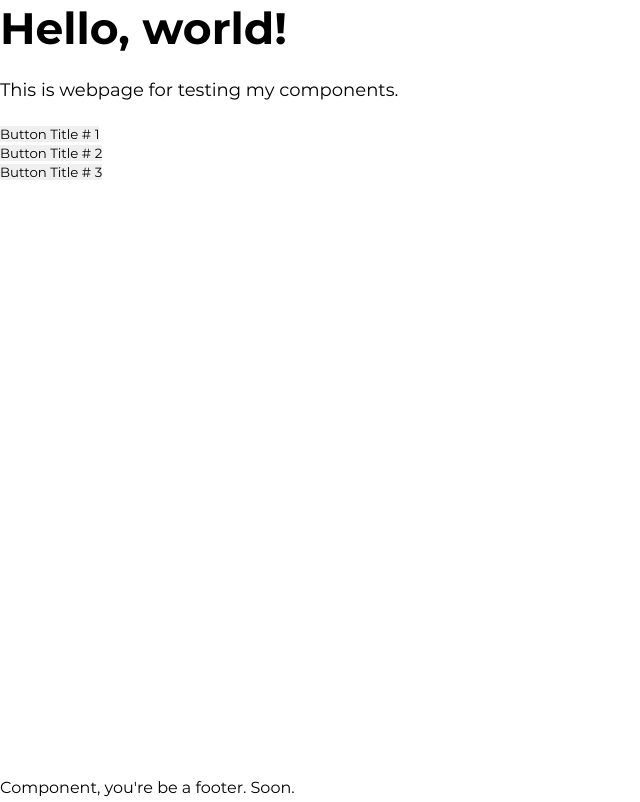
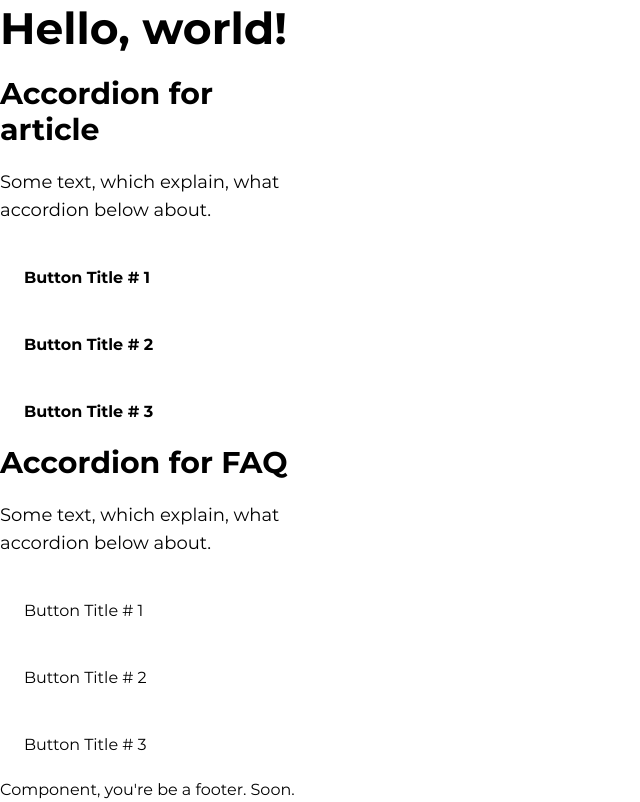
Before and after one commit to 51ned/2023_legacy, a Next.js app: page / in a window 1280 px wide. Shown: the whole page, without its empty margins (0-640 px from the left). Built offline with nearby package versions, Linux system fonts and the light colour scheme; no server answers.

Commit message:
overhead?

```diff
--- a/components/generic/accordion.tsx
+++ b/components/generic/accordion.tsx
@@ -7,14 +7,22 @@ interface AccordionItemProps {
   buttonID: string,
   buttonTitle: string,
   content: string | React.ReactNode,
-  contentID: string
+  contentID: string,
 }
+
 interface AccordionProps {
-  data: AccordionItemProps[]
+  containerTag?: keyof JSX.IntrinsicElements,
+  contentTag?: keyof JSX.IntrinsicElements,
+  data: AccordionItemProps[],
+  buttonTag?: keyof JSX.IntrinsicElements,
 }
 
 
-export function Accordion(pr: AccordionProps) {
+export function Accordion({
+  containerTag: Tag = 'div',
+  ...pr
+}: AccordionProps) {
+
   const [activeIndex, setActiveIndex] = useState<number | null>(null)
   const handleClick = (index: number) => {
     index === activeIndex ? setActiveIndex(null) : setActiveIndex(index)
@@ -23,9 +31,10 @@ export function Accordion(pr: AccordionProps) {
   return (
     <>
       {(pr.data).map((item, index) => (
-        <div key={index}>
+        <Tag key={index}>
           <Button
             buttonID={item.buttonID}
+            buttonTag={pr.buttonTag}
             buttonTitle={item.buttonTitle}
             controlledID={item.contentID}
             handleClick={() => handleClick(index)}
@@ -38,10 +47,12 @@ export function Accordion(pr: AccordionProps) {
           <Card
             content={item.content}
             contentID={item.contentID}
+            contentTag={pr.contentTag}
             controllingID={item.buttonID}
             isActive={index === activeIndex}
+            withStyle='expanding'
           />
-        </div>
+        </Tag>
       ))}
     </>
   )
--- a/components/generic/button.module.css
+++ b/components/generic/button.module.css
@@ -1,3 +1,10 @@
+.common_style {
+  cursor: pointer;
+  font-size: var(--smaller_font_size);
+  padding: var(--small_pad);
+  width: 100%;
+}
+
 .accordion_style {}
 
 .accordion_style_active {}
--- a/components/generic/button.tsx
+++ b/components/generic/button.tsx
@@ -14,6 +14,7 @@ type StyleEnum = typeof StyleEnum[keyof typeof StyleEnum]
 
 interface ButtonProps {
   buttonID: string,
+  buttonTag?: keyof JSX.IntrinsicElements,
   buttonTitle: React.ReactNode,
   controlledID: string,
   handleClick: () => void,
@@ -25,46 +26,37 @@ interface ButtonProps {
 
 
 export function Button({
-  buttonID,
-  buttonTitle,
-  controlledID,
-  handleClick,
-  isActive,
   isExpandable = true,
-  tabIndex,
-  withStyle = StyleEnum.Regular
+  buttonTag: Tag = 'button',
+  withStyle = StyleEnum.Regular,
+  ...pr
 }: ButtonProps) {
 
-  const buttonStyle = isActive ? `${withStyle}_style_active` : `${withStyle}_style`
+  const buttonStyle = pr.isActive ? `${withStyle}_style_active` : `${withStyle}_style`
 
-  let buttonOpts = {}
+  let buttonOpts: {[key: string]: string} = {}
 
   if (withStyle === 'inactive') {
-    // @ts-ignore
     buttonOpts['disabled'] = 'disabled'
-  }
-
-  if (withStyle === 'tab') {
-    // @ts-ignore
-    buttonOpts['aria-selected'] = isActive ? 'true' : 'false'
+  } else if (withStyle === 'tab') {
+    buttonOpts['aria-selected'] = pr.isActive ? 'true' : 'false'
   }
 
   if (isExpandable) {
-    // @ts-ignore
-    buttonOpts['aria-expanded'] = isActive ? 'true' : 'false'
+    buttonOpts['aria-expanded'] = pr.isActive ? 'true' : 'false'
   }
 
   return (
-    <button
-      aria-controls={controlledID}
-      className={style[buttonStyle]}
-      id={buttonID}
-      onClick={handleClick}
+    <Tag
+      aria-controls={pr.controlledID}
+      className={`${style.common_style} ${style[buttonStyle]}`}
+      id={pr.buttonID}
+      onClick={pr.handleClick}
       role={withStyle === 'tab' ? 'tab' : 'button'}
-      tabIndex={tabIndex}
+      tabIndex={pr.tabIndex}
       {...buttonOpts}
     >
-      { buttonTitle }
-    </button>
+      { pr.buttonTitle }
+    </Tag>
   )
 }
--- a/components/generic/card.module.css
+++ b/components/generic/card.module.css
@@ -0,0 +1,3 @@
+.expanding_style {
+
+}
--- a/components/generic/card.tsx
+++ b/components/generic/card.tsx
@@ -1,29 +1,40 @@
 import style from './card.module.css'
+
+
+const StyleEnum = {
+  Expanding: 'expanding',
+  Regular: 'regular'
+} as const
+
+type StyleEnum = typeof StyleEnum[keyof typeof StyleEnum]
 
 
 interface CardProps {
   content: React.ReactNode,
   contentID: string,
+  contentTag?: keyof JSX.IntrinsicElements,
   controllingID?: string
-  isActive?: boolean
+  isActive?: boolean,
+  withStyle: StyleEnum
 }
 
 
 export function Card({
-  content,
-  contentID,
-  controllingID,
-  isActive
+  contentTag: Tag = 'div',
+  withStyle = StyleEnum.Regular,
+  ...pr
 }: CardProps) {
 
+  const cardStyle = `${withStyle}_style`
+
   return (
-    <div
-      aria-labelledby={controllingID}
-      className={isActive ? '' : 'visually_hidden'}
-      id={contentID}
+    <Tag
+      aria-labelledby={pr.controllingID}
+      className={pr.isActive ? style[cardStyle] : 'visually_hidden'}
+      id={pr.contentID}
       role='region'
     >
-      { content }
-    </div>
+      { pr.content }
+    </Tag>
   )
 }
--- a/pages/index.tsx
+++ b/pages/index.tsx
@@ -1,4 +1,6 @@
 import { Accordion, Head, Text } from '@/components/generic'
+
+import style from './temp.module.css'
 
 import { data } from '@/lib/data'
 
@@ -12,11 +14,35 @@ export default function Home() {
         </header>
 
         <main>
-          <Text withStyle='regular'>
-            This is webpage for testing my components.
-          </Text>
+          <article className={style.accordion_wrap}>
+            <Head level='2' text='Accordion for article' />
 
-          <Accordion data={data} />
+            <Text withStyle='regular'>
+              Some text, which explain, what accordion below about.
+            </Text>
+
+            <Accordion
+              buttonTag='h1'
+              containerTag='article'
+              data={data}
+            />
+          </article>
+
+          <div className={style.accordion_wrap}>
+            <Head level='2' text='Accordion for FAQ' />
+
+            <Text withStyle='regular'>
+              Some text, which explain, what accordion below about.
+            </Text>
+
+            <dl>
+              <Accordion
+                buttonTag='dt'
+                contentTag='dd'
+                data={data}
+              />
+            </dl>
+          </div>
         </main>
       </div>
 
--- /dev/null
+++ b/pages/temp.module.css
@@ -0,0 +1,3 @@
+.accordion_wrap {
+  width: 25%;
+}
--- a/public/styles/vars.css
+++ b/public/styles/vars.css
@@ -1,5 +1,9 @@
 :root {
   --indent: 4px;
-  --inner_radius: var(var(--indent));
-  --outer_radius: calc(var(var(--indent)) * 2);
+
+  --inner_radius: var(--indent);
+  --outer_radius: calc(var(--indent) * 2);
+
+  --big_pad: calc(var(--indent) * 9);
+  --small_pad: calc(var(--indent) * 6);
 }
```
